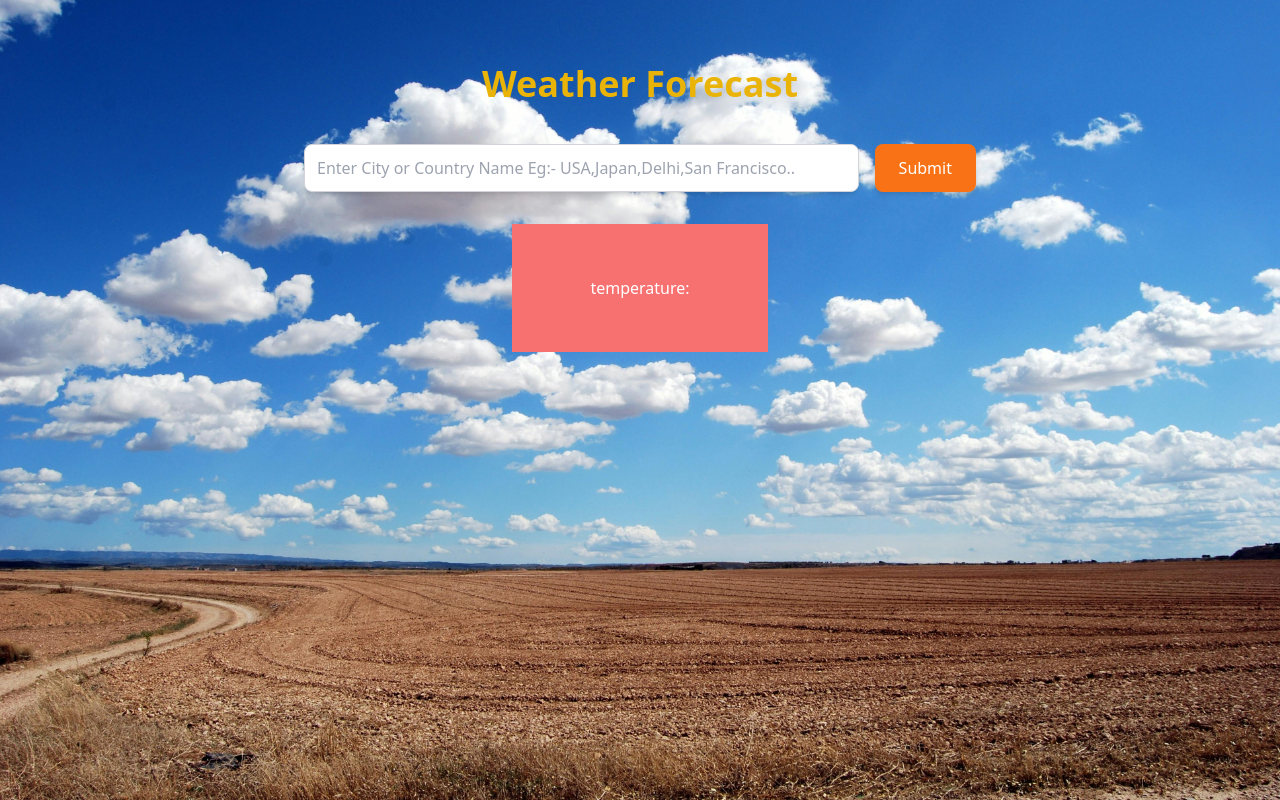
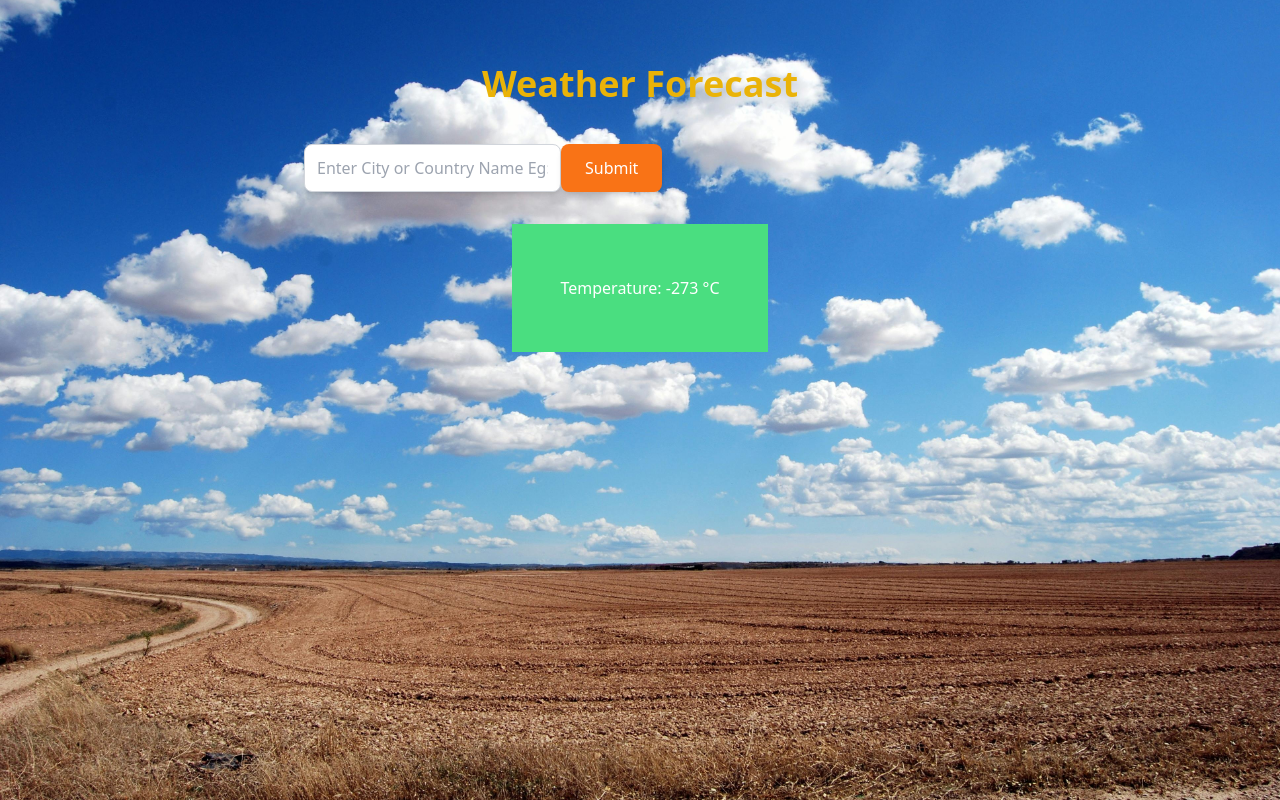
Before and after one commit to Virenishere/weather-app-react, a React (Vite) app: page / in a window 1280 px wide. Built offline with nearby package versions, Linux system fonts and the light colour scheme; no server answers.

Commit message:
worked on the api call

```diff
--- a/src/App.jsx
+++ b/src/App.jsx
@@ -4,6 +4,17 @@ import Weathercard from './Weather';
 
 function App() {
   const [name,setName] = useState('');
+  const [submitted,setSubmitted] = useState(false);
+
+  const handleSubmit = (e) => {
+    e.preventDefault();
+
+    if(name !== ""){
+      setSubmitted(true);
+    }else{
+      console.log("Enter the country name or city name");
+    }
+  }
 
    return (
     <div
@@ -14,11 +25,12 @@ function App() {
       Weather Forecast
     </h1>
     <div className="flex w-full max-w-2xl space-x-4 mb-8 items-center">
+      <form action="" onSubmit={handleSubmit}>
       <input
         type="text"
         onChange={(e)=>{
           setName(e.target.value);
-          console.log(e.target.value);
+          // console.log(e.target.value);
         }}
         value={name}
         placeholder="Enter City or Country Name Eg:- USA,Japan,Delhi,San Francisco.."
@@ -27,6 +39,7 @@ function App() {
       <button className="h-12 px-6 bg-orange-500 text-white rounded-lg shadow-md hover:bg-orange-600 focus:outline-none focus:ring-2 focus:ring-orange-500">
         Submit
       </button>
+      </form>
     </div>
 
         <Weathercard name={name}/>
--- a/src/Weather.jsx
+++ b/src/Weather.jsx
@@ -1,33 +1,53 @@
 import {React,useEffect,useState} from "react";
 
-const Weathercard = ({name, setName}) => {
-    const yourAPI = `https://api.openweathermap.org/data/2.5/weather?q=${name}&appid=5eadd4cf80abf727db93755a78ff7a6e`
-    console.log(yourAPI)
+const Weathercard = ({name}) => {
+
     const [data,setData] = useState('');
     const [error,setError] = useState('');
+    const [loading, setLoading] = useState(false);
 
 
     useEffect(()=>{
+      if (!name) return;
+
+
         const fetchweather = async () =>{
-        try{
-         await fetch(yourAPI)
-        .then(res => res.json())
-        .then(data => setData(data.main.temp))}
-        catch(err){
-            setError(error.message)
-        }}
+
+          setLoading(true);
+          setError('');
+
+          try {
+            const response = await fetch(`https://api.openweathermap.org/data/2.5/weather?q=${name}&appid=5eadd4cf80abf727db93755a78ff7a6e`);
+
+            if (!response.ok) {
+                throw new Error('City or Country not found');
+            }
+
+            const result = await response.json();
+            setData(result.main.temp); // Set temperature data
+
+        } catch (err) {
+            setError(err.message); // Set error message
+        } finally {
+            setLoading(false); // Set loading state to false after fetching
+        }
+    };
         fetchweather();
-    }, [])
+    }, [name])
 
 
 
 
   return (
-    <>
-    <div  className="bg-red-400 w-64 h-32 flex items-center justify-center text-white">
-    <div>temperature: {data}</div>
-    </div>
-  </>
+    <div className="bg-green-400 w-64 h-32 flex items-center justify-center text-white">
+    {loading && <div>Loading...</div>}
+    {error && <div>Error: {error}</div>}
+    {data !== null && !error ? (
+        <div>Temperature: {Math.floor(data - 273)} °C</div>
+    ) : (
+        !loading && !error && <div>No Data Available</div>
+    )}
+</div>
   );
 };
 export default Weathercard;
```
